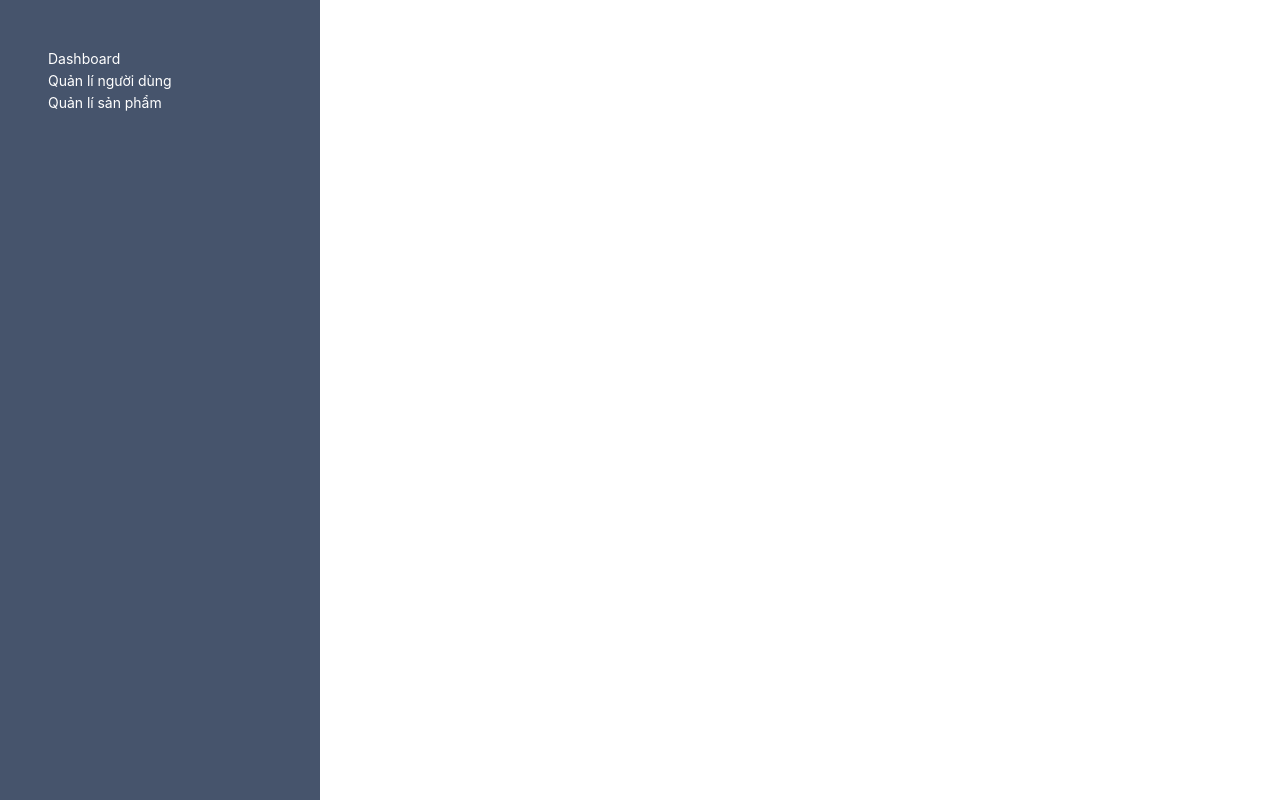
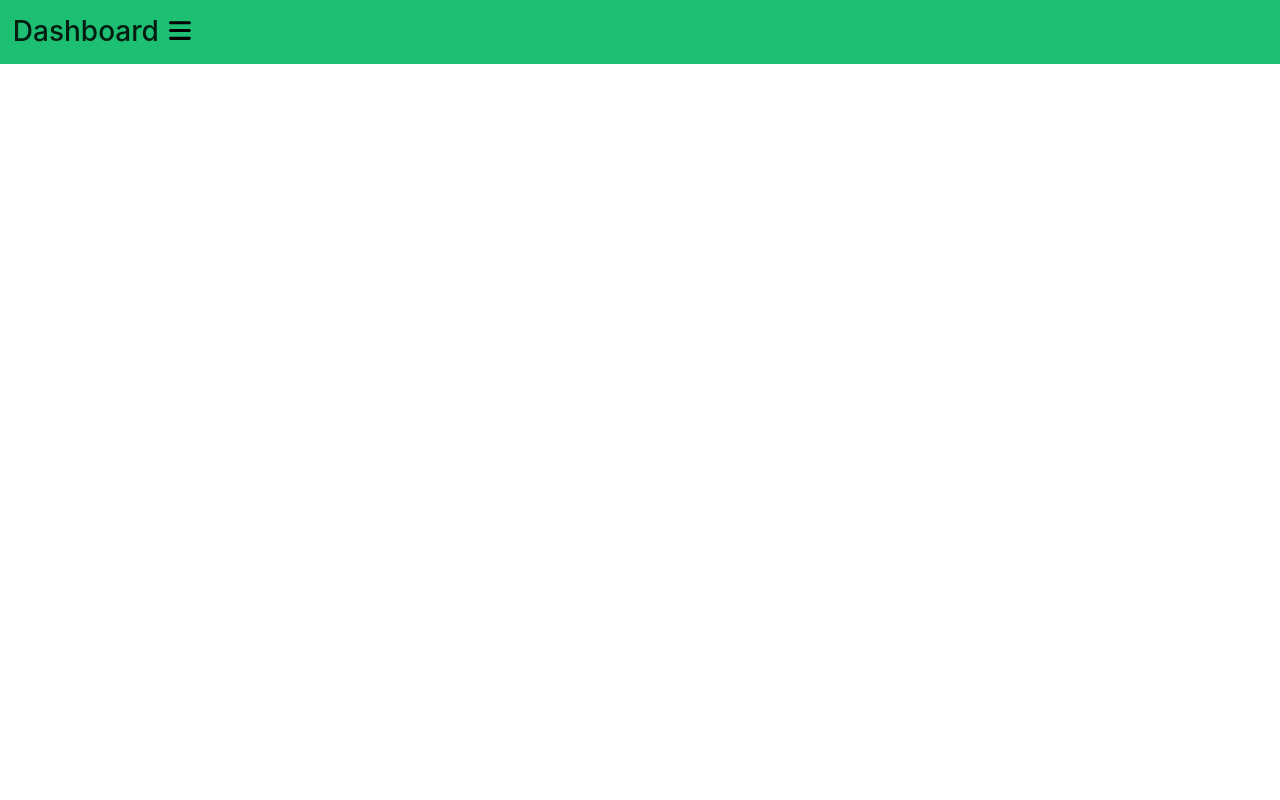
Before and after one commit to MinhNguyen153216/fiverr-typescript, a React (Create React App) app: page /admin in a window 1280 px wide. Built offline with nearby package versions, Linux system fonts and the light colour scheme.

Commit message:
'doing-admin'

```diff
--- a/src/assets/scss/templates/admin/adminTemplate.scss
+++ b/src/assets/scss/templates/admin/adminTemplate.scss
@@ -1,2 +1,54 @@
 @import "../../base/base";
 @import "../../themes/variables";
+
+.admin-page{
+    display: flex;
+    flex-direction: column;
+.nav{
+    height: 4rem;
+    background-color:#1dbf72;
+    .nav-left{
+        display: flex;
+        justify-content: center;
+        align-items: center;
+        margin-left: 1%;
+        h3{
+            margin-bottom: 0;
+            margin-right: 10px;
+        }
+        .opensidebar{
+            font-size: 25px;
+            color: black;
+        }
+
+    }
+}
+.sidebarNav{
+    width: 250px;
+    height: 100vh;
+    background-color: #1dbf72;
+    transition: all 0.3s;
+    display: flex;
+    flex-direction: column;
+    align-items: center;
+
+    .closesidebar{
+        font-size: 25px;
+        color: black;
+       position: relative;
+       margin-top: 7%;
+
+       i{
+        position: absolute;
+        top: 2%;
+        left: 30%;
+        width: 100%;
+       }
+        // padding-top: 25%;
+
+        margin-bottom: 20%;
+    }
+
+
+}
+}
--- a/src/index.tsx
+++ b/src/index.tsx
@@ -19,6 +19,10 @@ import JobTitle from "./pages/JobTitle/JobTitle";
 import HomeTemplate from "./templates/Home/HomeTemplate";
 import Login from "./pages/Login/Login";
 import AdminTemplate from "./templates/Admin/AdminTemplate";
+import AdminService from "./pages/Admin/AdminService/AdminService";
+import AdminTask from "./pages/Admin/AdminTask/AdminTask";
+import AdminTaskType from "./pages/Admin/AdminTaskType/AdminTaskType";
+import AdminUser from "./pages/Admin/AdminUser/AdminUser";
 //
 
 const root = ReactDOM.createRoot(
@@ -35,9 +39,15 @@ root.render(
           <Route path="title" element={<JobTitle />} />
           <Route path="login" element={<Login/>} />
         </Route>
-        <Route path="admin" element={<AdminTemplate/>}>
+        <Route path="admin" element={<AdminTemplate/>}/>
+        <Route path="adminuser" element={<AdminUser/>}/>
+        <Route path="admintask" element={<AdminTask/>}/>
+        <Route path="admintasktype" element={<AdminTaskType/>}/>
+        <Route path="adminservice" element={<AdminService/>}/>
 
-        </Route>
+
+
+
 
         {/* <Route path="job" element={<UserTemplate />}>
 
--- /dev/null
+++ b/src/pages/Admin/AdminService/AdminService.tsx
@@ -0,0 +1,9 @@
+import React from 'react'
+
+type Props = {}
+
+export default function AdminService({}: Props) {
+  return (
+    <div>AdminService</div>
+  )
+}
--- /dev/null
+++ b/src/pages/Admin/AdminTask/AdminTask.tsx
@@ -0,0 +1,9 @@
+import React from 'react'
+
+type Props = {}
+
+export default function AdminTask({}: Props) {
+  return (
+    <div>AdminTask</div>
+  )
+}
--- /dev/null
+++ b/src/pages/Admin/AdminTaskType/AdminTaskType.tsx
@@ -0,0 +1,9 @@
+import React from 'react'
+
+type Props = {}
+
+export default function AdminTaskType({}: Props) {
+  return (
+    <div>AdminTaskType</div>
+  )
+}
--- /dev/null
+++ b/src/pages/Admin/AdminUser/AdminUser.tsx
@@ -0,0 +1,9 @@
+import React from 'react'
+
+type Props = {}
+
+export default function AdminUser({}: Props) {
+  return (
+    <div>AdminUser</div>
+  )
+}
--- a/src/templates/Admin/AdminTemplate.tsx
+++ b/src/templates/Admin/AdminTemplate.tsx
@@ -1,21 +1,98 @@
-import React from "react";
+import React, { useState } from "react";
+import { NavLink } from "react-router-dom";
+import AdminService from "../../pages/Admin/AdminService/AdminService";
 
 type Props = {};
 
 export default function AdminTemplate({}: Props) {
+  const [sidebar, setSidebar] = useState(false);
+  const showSidebar = () => setSidebar(!sidebar);
+
+  interface menuItem {
+    title: "string";
+    path: "string";
+    icon: any;
+  }
+
+  const menuItem = [
+    {
+      path: "/adminuser",
+      title: "Quản lí người dùng",
+      icon: <i className="fa-solid fa-user"></i>,
+    },
+    {
+      path: "/admintask",
+      title: "Quản lí công việc",
+      icon: <i className="fa-solid fa-briefcase"></i>,
+    },
+    {
+      path: "/admintasktype",
+      title: "Quản lí loại công việc",
+      icon: <i className="fa-solid fa-filter"></i>,
+    },
+    {
+      path: "/adminservice",
+      title: "Quản lí dịch vụ",
+      icon: <i className="fa-solid fa-list"></i>,
+    },
+  ];
+
   return (
-    <div>
-      <div className="d-flex" style={{ minHeight: "100vh" }}>
-        <div className="menu w-25  p-5" style={{backgroundColor:'#46546c'}}>
+    <div className="admin-page ">
+      {/* <div className="d-flex" style={{ minHeight: "100vh" }}>
+        <div className="sidebar p-5" style={{backgroundColor:'#46546c'}}>
           <nav className="d-flex flex-column " >
-            <a className="text-white" href="#">Dashboard</a>
+            <div className="sidebarTop d-flex">
+            <a className="text-white me-3" href="#">Dashboard</a>
+            <i className="fa-solid fa-bars text-white"></i>
+            </div>
+            <div className="menu d-flex flex-column">
             <a className="text-white" href="#">Quản lí người dùng</a>
-            <a className="text-white" href="#">Quản lí sản phẩm</a>
+            <a className="text-white" href="#">Quản lí công việc</a>
+            <a className="text-white" href="#">Quản lí loại công việc</a>
+            <a className="text-white" href="#">Quản lí dịch vụ</a>
+            </div>
           </nav>
         </div>
-        <div className="content w-75">
-          {/* <props.Component /> */}
-          {/* {props.Component} */}
+        <div className="main">
+
+        </div>
+      </div> */}
+      <div className="nav">
+        <div className="nav-left">
+          <h3>Dashboard</h3>
+          <div className="opensidebar" onClick={showSidebar}>
+            <i className="fa-solid fa-bars"></i>
+          </div>
+        </div>
+        <div className="nav-right"></div>
+      </div>
+      <div
+        className="sidebarNav"
+        style={
+          sidebar
+            ? { position: "fixed", top: "0", left: "0%" }
+            : { position: "fixed", top: "0", left: "-100%" }
+        }
+      >
+        <div className="closesidebar" onClick={showSidebar}>
+          <i className="fa-solid fa-xmark"></i>
+        </div>
+        <div className="menu">
+        {/* <i className="fa-solid fa-bars"></i> */}
+
+
+          {menuItem.map((item, index) => {
+            return (
+              <NavLink to={item.path} key={index} className="link">
+                <div>
+                  <span className="icon">{item.icon}</span>
+                  <span className="link_text">{item.title}</span>
+                  {/* {item.icon}{item.title} */}
+                </div>
+              </NavLink>
+            );
+          })}
         </div>
       </div>
     </div>
```
Also changed, not shown: src/pages/Result/Result.tsx (line endings or trailing spaces).
